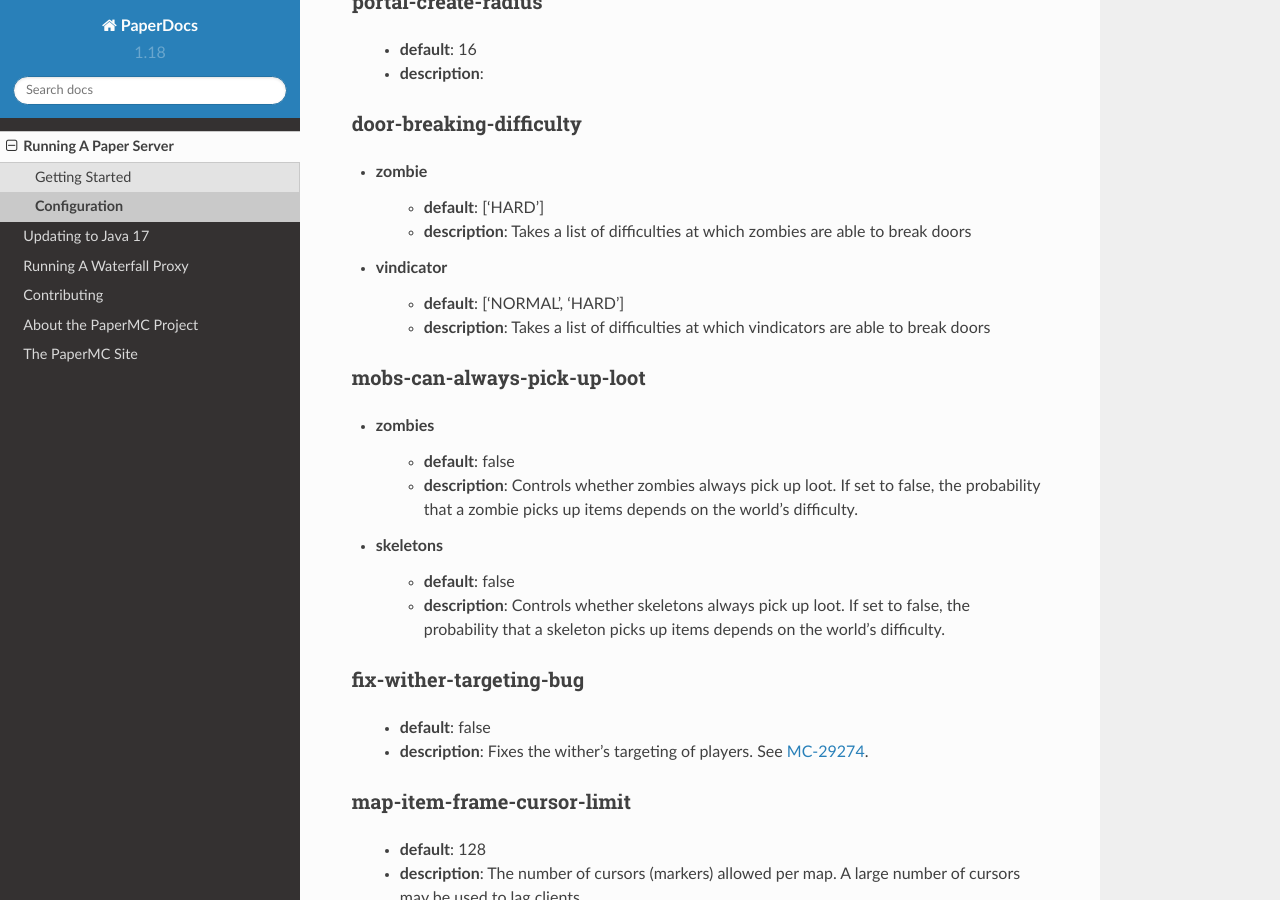
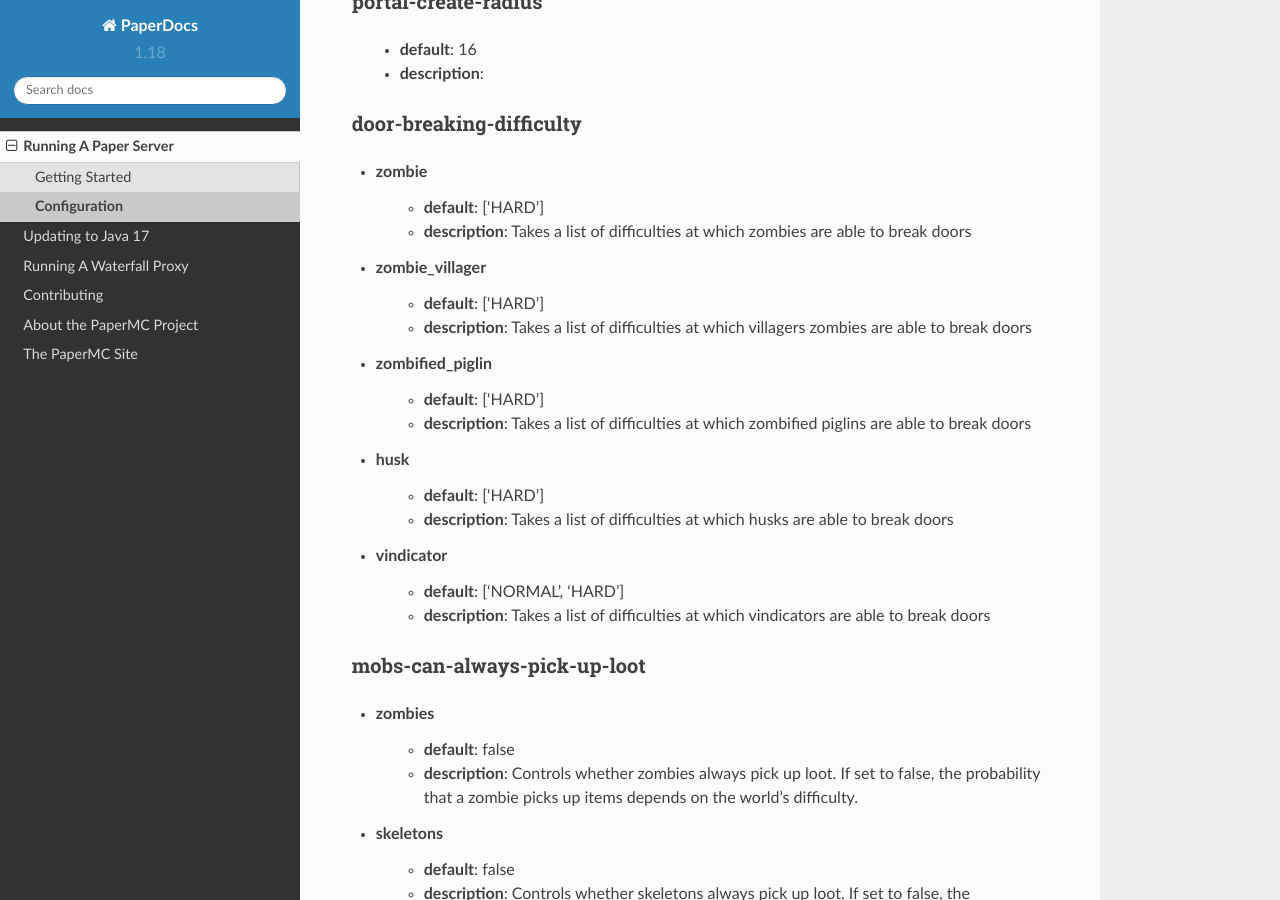
Before and after one commit to PaperMC/PaperDocs, a Sphinx documentation site: the page built from source/server/configuration.rst, in a window 1280 px wide and 900 px high, scrolled down 30794 px. Built offline with Sphinx 7.4.7 and the Read the Docs theme 2.0.0, drawn with Linux system fonts in a browser that asks for light colours.

Commit message:
Added new types of entity to door-breaking-difficulty

```diff
--- a/source/server/configuration.rst
+++ b/source/server/configuration.rst
@@ -1289,6 +1289,18 @@ door-breaking-difficulty
    - **default**: ['HARD']
    - **description**: Takes a list of difficulties at which zombies are able to break doors
 
+* zombie_villager
+   - **default**: ['HARD']
+   - **description**: Takes a list of difficulties at which villagers zombies are able to break doors
+
+* zombified_piglin
+   - **default**: ['HARD']
+   - **description**: Takes a list of difficulties at which zombified piglins are able to break doors
+
+* husk
+   - **default**: ['HARD']
+   - **description**: Takes a list of difficulties at which husks are able to break doors
+
 * vindicator
    - **default**: ['NORMAL', 'HARD']
    - **description**: Takes a list of difficulties at which vindicators are able to break doors
```
